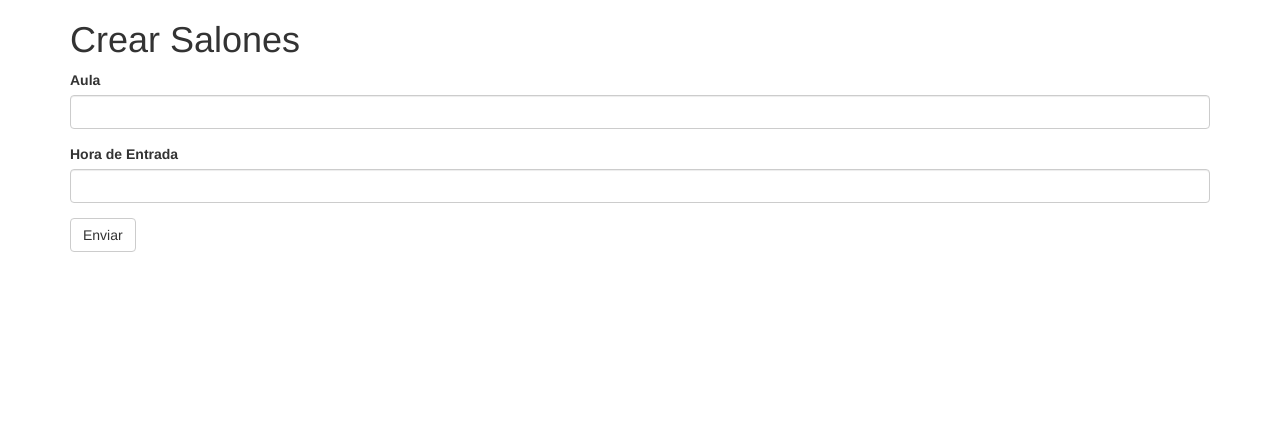
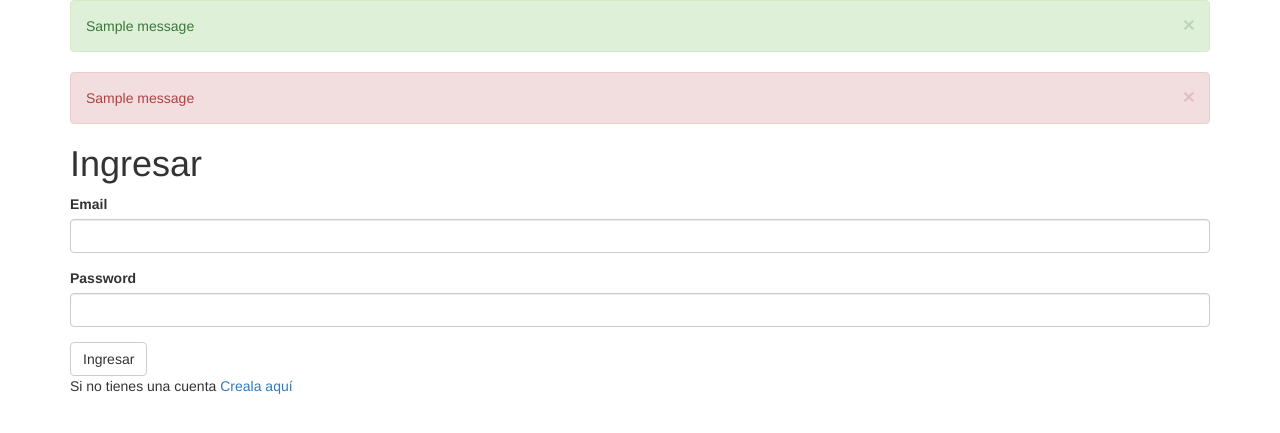
Before and after one commit to vmarialuzm/-intro-flask-silabuz, a Flask app: page / in a window 1280 px wide. Shown: the top 433 px of the page. Run offline with Flask 3, Linux system fonts and the light colour scheme; tables that the repository leaves empty hold one stand-in row (values such as "Sample post"); one stand-in notice (Sample message) is shown; parts of the project's set-up code (start-up, migrations or seed data) failed here and were passed over; some libraries are stand-ins or nearby versions.

Commit message:
feat: add login

```diff
--- a/app/__init__.py
+++ b/app/__init__.py
@@ -1,7 +1,7 @@
 from flask import Flask
 from .config import Config
 from flask_bootstrap import Bootstrap
-from flask_sqlalchemy import SQLAlchemy
+#from flask_sqlalchemy import SQLAlchemy
 
 #Instancia a flask, carga la configuración del proyecto
 def create_app():
@@ -9,5 +9,5 @@ def create_app():
     Bootstrap(app)
     app.config.from_object(Config)
 
-    SQLAlchemy(app)
+    #SQLAlchemy(app)
     return app
--- a/app/forms.py
+++ b/app/forms.py
@@ -1,6 +1,19 @@
 from flask_wtf import FlaskForm
-from wtforms.fields import StringField,SubmitField,EmailField
+from wtforms.fields import StringField,SubmitField,EmailField,PasswordField
 from wtforms.validators import DataRequired
+
+class LoginForm(FlaskForm):
+    email=EmailField("Email",validators=[DataRequired()])
+    password=PasswordField("Password",validators=[DataRequired()])
+    submit=SubmitField("Ingresar")
+
+class RegisterForm(FlaskForm):
+    nombre=StringField("Nombre",validators=[DataRequired()])
+    apellido=StringField("Apellido",validators=[DataRequired()])
+    correo=StringField("Correo",validators=[DataRequired()])
+    password=PasswordField("Password",validators=[DataRequired()])
+    sobre_mi=StringField("Sobre mi",validators=[DataRequired()])
+    submit=SubmitField("Crear cuenta")
 
 class SalonesForm(FlaskForm):
     aula=StringField("Aula",validators=[DataRequired()])
--- a/app/models/salones.py
+++ b/app/models/salones.py
@@ -8,7 +8,7 @@ class Salon(db.Model):
     horaEntrada = db.Column(db.Time)
     #alumnos = db.relationship('Alumno', backref='salon', lazy="dynamic")
 
-    def __init__(self,aula,horaEntrada,alumnos):
+    def __init__(self,aula,horaEntrada):
         self.aula=aula
         self.horaEntrada=horaEntrada
         #self.alumnos=alumnos
--- a/app/templates/base.html
+++ b/app/templates/base.html
@@ -2,8 +2,25 @@
 
 {% block body %}
 <div class="container">
-    {% block content %}
-    {% endblock %}
+    {% for message in get_flashed_messages(category_filter=['success']) %}
+        <div class="alert alert-success alert-dismissible">
+            <button class="close" data-dismiss="alert">&times;</button>
+            {{message}}
+        </div>
+    {% endfor %}
+
+    {% for message in get_flashed_messages(category_filter=['error']) %}
+        <div class="alert alert-danger alert-dismissible">
+            <button class="close" data-dismiss="alert">&times;</button>
+            {{message}}
+        </div>
+    {% endfor %}
+
+    {% block content %} {% endblock %}
 </div>
 
+{% block scripts %}
+    {{super()}}
 {% endblock %}
+
+{% endblock %}
--- /dev/null
+++ b/app/templates/login.html
@@ -0,0 +1,13 @@
+{% extends "base.html" %}
+
+{% import 'bootstrap/wtf.html' as wtf %}
+
+{% block content %}
+
+    <h1>Ingresar</h1>
+
+    {{ wtf.quick_form(login_form) }}
+
+    <p>Si no tienes una cuenta <a href="{{url_for('register')}}">Creala aquí</a></p>
+
+{% endblock %}
--- a/main.py
+++ b/main.py
@@ -1,13 +1,73 @@
-from flask import render_template,flash,redirect,url_for
+from flask import render_template,flash,redirect,url_for,session
+from flask_bcrypt import Bcrypt
 from app import create_app
-from app.forms import SalonesForm
+from app.forms import SalonesForm,LoginForm,RegisterForm
 from app.db import db
 
 from app.models.salones import Salon
+from app.models.user import User
 
 app=create_app()
+bcrypt=Bcrypt(app) #instancia
 
-@app.route('/',methods=['GET','POST'])
+@app.route('/',methods=["GET","POST"])
+def index():
+    if 'user_id' in session:
+        return redirect(url_for('blog'))
+
+    login_form = LoginForm() #instanciamos
+
+    if login_form.validate_on_submit():
+        #1. Recuperar al usuario por correo
+        user=User.query.filter_by(correo=login_form.email.data).first()
+
+        if user is not None:
+            #2. Encriptar el password que esta como texto para compararlo con el de la base de datos
+            if bcrypt.check_password_hash(user.password,login_form.password.data):
+                flash('Datos correctos','success')
+
+                session['user_id']=user.id
+
+                #3.Redirigirlo hacia otra vista
+                return redirect(url_for('blog'))
+            else:
+                flash('Datos erroneos','error')
+
+    return render_template("login.html",login_form=login_form)
+
+@app.route('/register',methods=["GET","POST"])
+def register():
+    if 'user_id' in session:
+        return redirect(url_for('blog'))
+
+    register_form = RegisterForm()
+
+    if register_form.validate_on_submit():
+        user=User(
+            register_form.nombre.data,
+            register_form.apellido.data,
+            register_form.correo.data,
+            bcrypt.generate_password_hash(register_form.password.data),
+            register_form.sobre_mi.data
+        )
+
+        #con esto guardamos al usuario
+        db.session.add(user)
+        db.session.commit()
+
+        flash("Usuario creado correctamente","success")
+
+        return redirect(url_for('index'))
+
+    return render_template("register.html",register_form=register_form)
+
+@app.route('/blog')
+def blog():
+    if 'user_id' not in session:
+        return redirect(url_for('index'))
+    return render_template('blog.html')
+
+""" @app.route('/',methods=['GET','POST'])
 def index():
     salones_form=SalonesForm()  #instanciamos el objeto
 
@@ -22,7 +82,7 @@ def index():
 
         return redirect(url_for('index'))
 
-    return render_template("salones.html",salones_form=salones_form) #con **user estamos descomprimiendo ese diccionario
+    return render_template("salones.html",salones_form=salones_form) """ #con **user estamos descomprimiendo ese diccionario
 
 @app.route('/salones')
 def salones():
--- a/requirements.txt
+++ b/requirements.txt
@@ -4,3 +4,4 @@ flask-bootstrap
 python-dotenv
 flask-sqlalchemy
 mysqlclient
+flask-bcrypt
```
Also changed, not shown: app/models/user.py (added, +18 -0 lines), app/templates/blog.html (added, +7 -0 lines), app/templates/register.html (added, +13 -0 lines).
